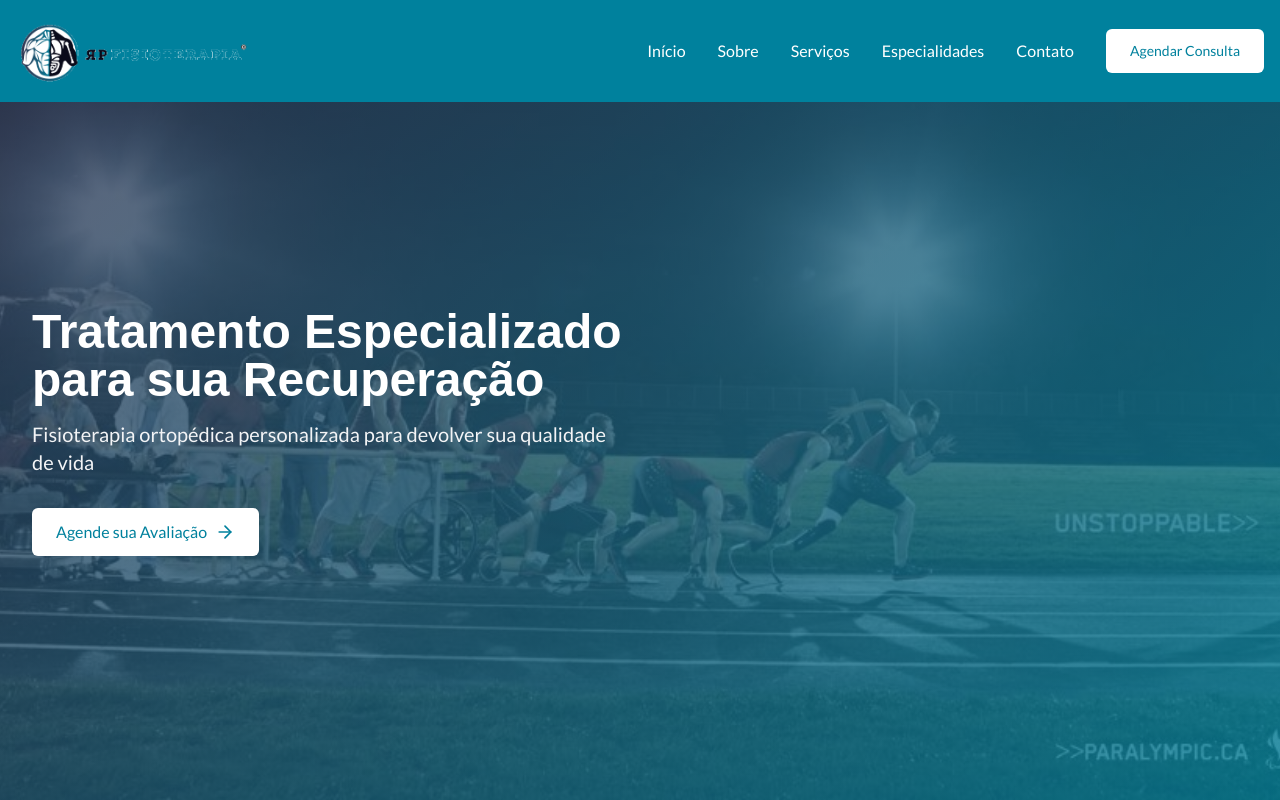
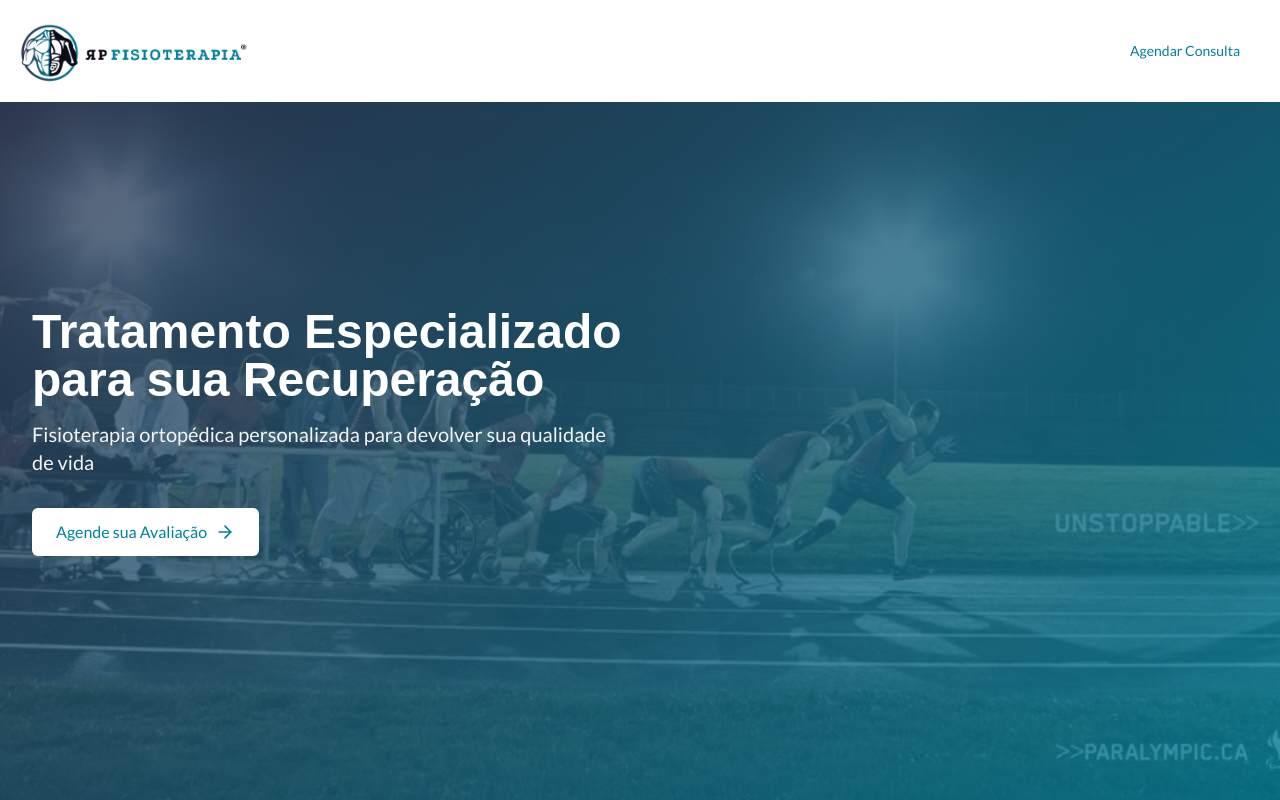
Before and after one commit to andregustavo1/rp-fisioterapia-onepage-69, a React (Vite) app: page / in a window 1280 px wide. Shown: the top 800 px of the page. Built offline with nearby package versions, Linux system fonts and the light colour scheme; a web font is replaced by a local one.

Commit message:
Fix: Header background color
Change the header background color to white.

```diff
--- a/src/components/Header.tsx
+++ b/src/components/Header.tsx
@@ -34,7 +34,7 @@ const Header = () => {
         'fixed top-0 left-0 right-0 z-50 transition-all duration-300 py-4',
         scrolled
           ? 'bg-white header-shadow py-3'
-          : 'bg-primary text-white'
+          : 'bg-white text-primary'
       )}
     >
       <div className="container mx-auto px-4 flex items-center justify-between">
```
